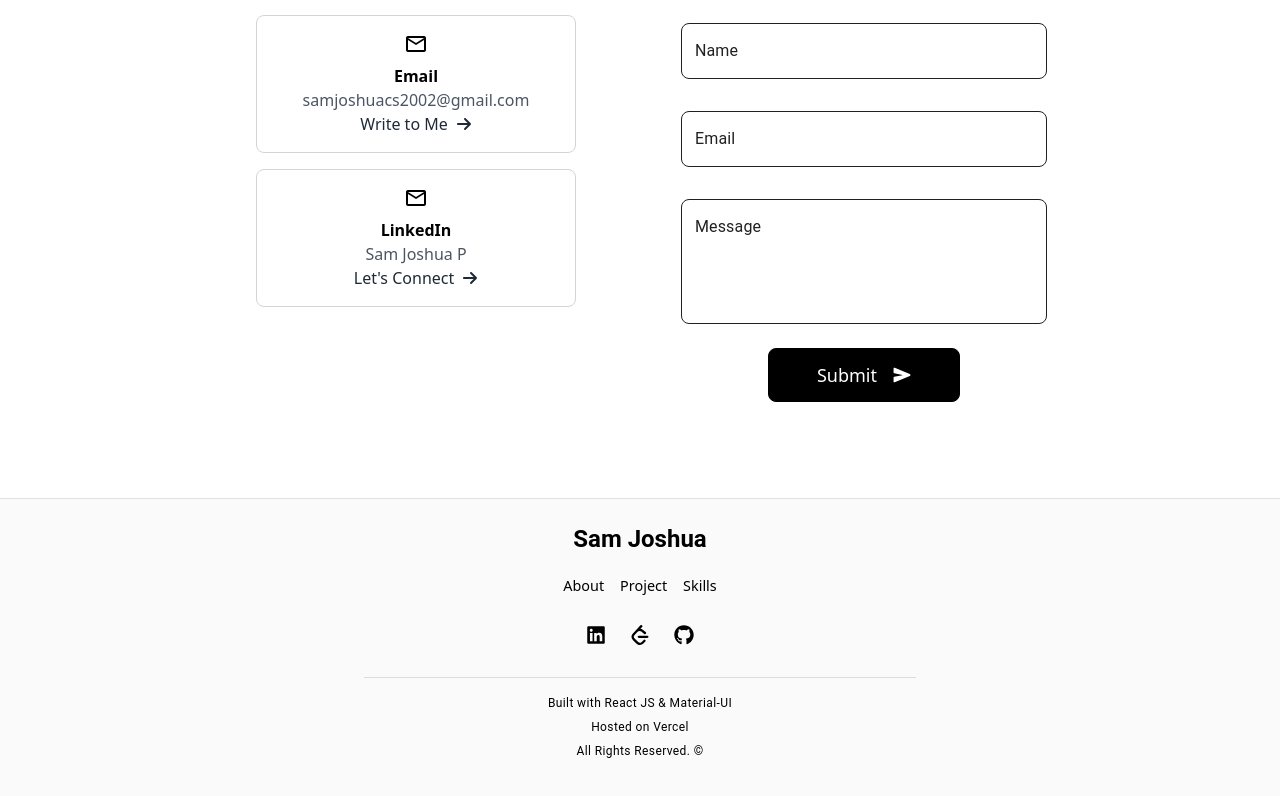
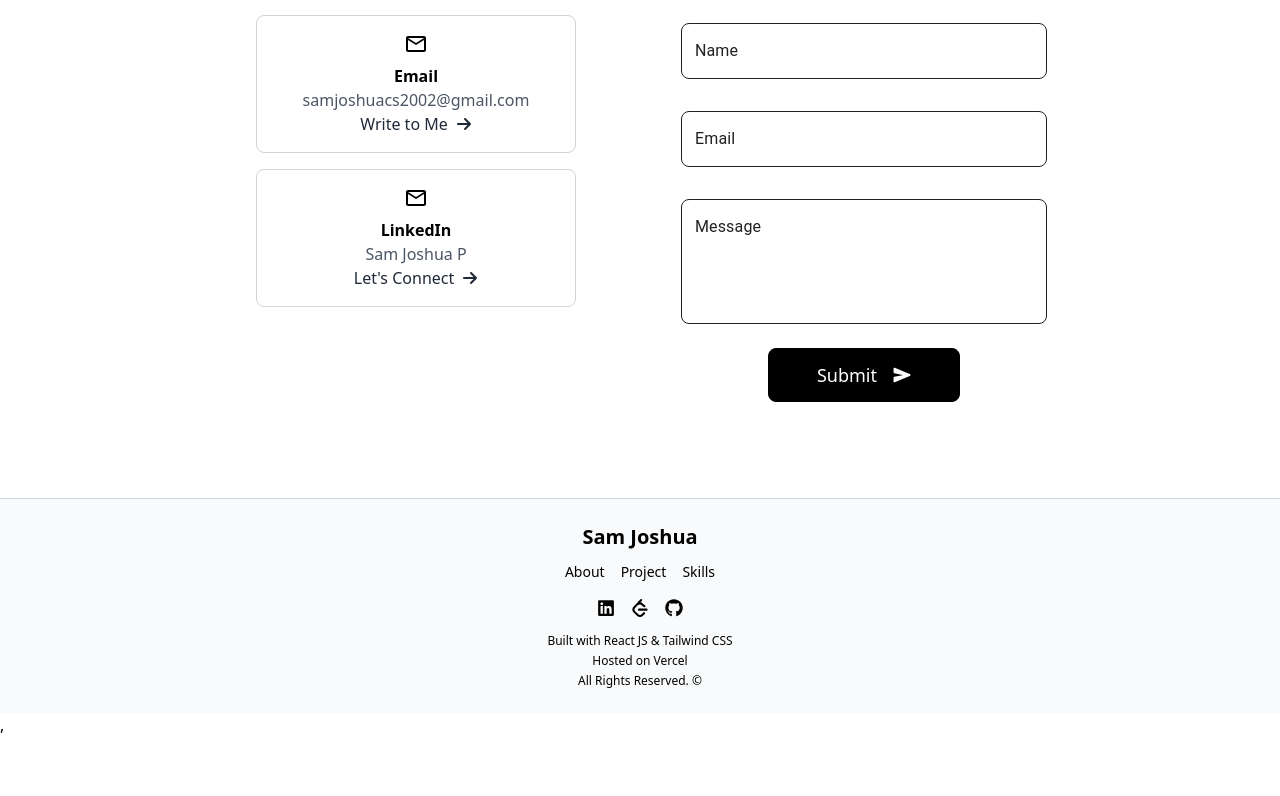
Before and after one commit to samjoshua2002/SamJoshua, a React (Create React App) app: page / in a window 1280 px wide. Shown: the part 5863-6659 px from the top of the page. After the commit the page ends 6600 px from the top, so only its background shows below. Built offline with nearby package versions, Linux system fonts and the light colour scheme.

Commit message:
refactor Footer component to use Tailwind CSS for styling and simplify structure

```diff
--- a/src/Footer.js
+++ b/src/Footer.js
@@ -1,27 +1,6 @@
 import React from 'react';
 import { Link } from 'react-scroll';
-import { Box, Typography, List, ListItem, IconButton, Container, Divider } from '@mui/material';
-import { styled } from '@mui/system';
 import { Details, socialLinks } from './constants/contents';
-
-// Styled Link for scroll behavior
-const StyledLink = styled(Link)({
-  cursor: 'pointer',
-  fontSize: '0.9rem', // Slightly smaller font size
-  padding: '0.25rem', // Reduced padding
-  '&:hover': {
-    textDecoration: 'underline',
-  },
-});
-
-// Styled IconButton for black icons
-const StyledIconButton = styled(IconButton)({
-  color: '#000', // Black icons
-  fontSize: '1.25rem', // Smaller icons
-  '&:hover': {
-    color: '#4B5563', // Darker gray on hover
-  },
-});
 
 const sections = [
   { name: "About", to: "about" },
@@ -29,56 +8,42 @@ const sections = [
   { name: "Skills", to: "skills" }
 ];
 
-export default function Footer() {
+ function Footer() {
   return (
-    <Box component="footer" sx={{ bgcolor: 'grey.50', textAlign: 'center', py: 3, borderTop: 1, borderColor: 'grey.300' }}>
-      <Container maxWidth="sm">
-        <Typography variant="h5" component="h2" gutterBottom sx={{ color: 'slategray.900', fontWeight: 'bold', mb: 1 }}>
-          {Details.name}
-        </Typography>
-        <List sx={{ display: 'flex', justifyContent: 'center', gap: 1, mb: 0 }}>
-          {sections.map((section, index) => (
-            <ListItem key={index} sx={{ width: 'auto', textAlign: 'center', padding: 0 }}>
-              <StyledLink
-                to={section.to}
-                smooth={true}
-                duration={500}
-                offset={-70}
-              >
-                {section.name}
-              </StyledLink>
-            </ListItem>
+    <footer className="bg-gray-50 text-center py-6 border-t border-gray-300">
+      <div className="max-w-xl mx-auto">
+        <h2 className="text-xl font-bold text-slate-900 mb-2">{Details.name}</h2>
+
+        <ul className='flex justify-center gap-4 mt-1 mb-4'>
+          {sections.map((section,i)=>(
+            <li key={i}>
+              <Link to={section.to} smooth={true} className='text-black text-sm hover:text-gray-600'>{section.name}</Link>
+            </li>
           ))}
-        </List>
-        <List sx={{ display: 'flex', justifyContent: 'center', gap: 1, mb: 2 }}>
+
+        </ul>
+        <ul className="flex justify-center gap-4 mb-4">
           {socialLinks.map((social, index) => (
-            <ListItem key={index} sx={{ width: 'auto', textAlign: 'center', padding: 0 }}>
-              <StyledIconButton
-                component="a"
+            <li key={index}>
+              <a
                 href={social.link}
                 aria-label={social.name}
+                className="text-black text-lg hover:text-gray-600"
               >
                 {social.icon}
-              </StyledIconButton>
-            </ListItem>
+              </a>
+            </li>
           ))}
-        </List>
-        <Divider sx={{ my: 1 }} /> {/* Reduced space around the divider */}
-        <Box sx={{ mt: 2 }}>
-          <Typography variant="caption" display="block" gutterBottom>
-            Built with React JS & Material-UI
-          </Typography>
-          <Typography variant="caption" display="block" gutterBottom>
-            Hosted on Vercel
-          </Typography>
-          <Typography variant="caption" display="block">
-            All Rights Reserved. ©
-          </Typography>
-          <List sx={{ display: 'flex', justifyContent: 'center', gap: 1, mb: 2 }}>
-
-          </List>
-        </Box>
-      </Container>
-    </Box>
+        </ul>
+        <div className=" border-gray-300 my-4"></div>
+        <div className="mt-4">
+          <p className="text-xs mb-1">Built with React JS & Tailwind CSS</p>
+          <p className="text-xs mb-1">Hosted on Vercel</p>
+          <p className="text-xs">All Rights Reserved. ©</p>
+        </div>
+      </div>
+    </footer>
   );
 }
+
+export default Footer;
```
